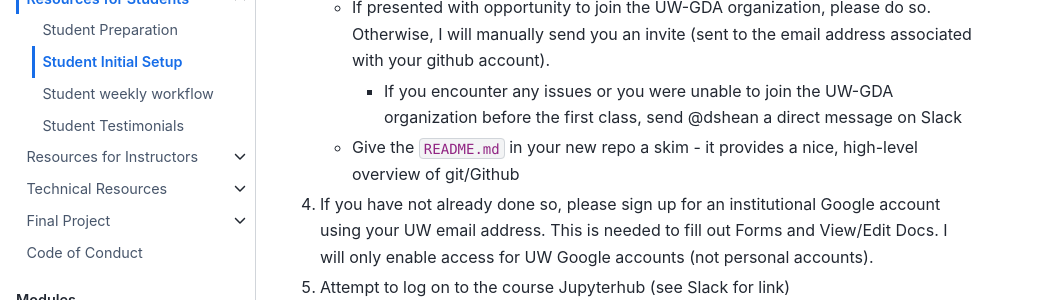
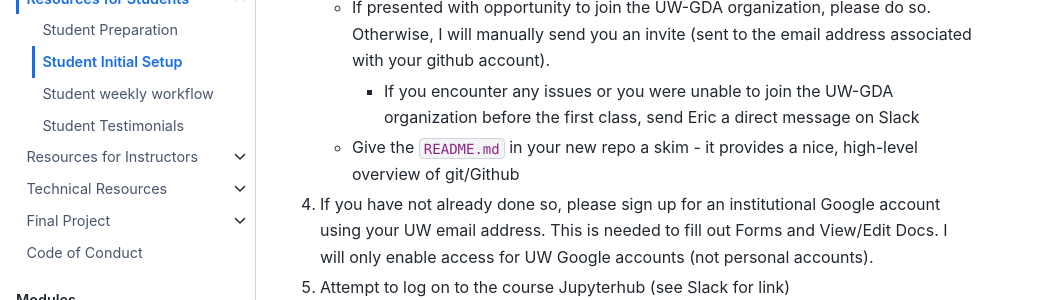
Before and after one commit to UW-GDA/jupyterbook, a Jupyter Book: the page built from book/resources/students/student_initial_setup.md, in a window 1280 px wide and 900 px high, scrolled down 722 px. Shown: the part 179-479 px from the top of the window, without its empty margins (0-1044 px from the left). Built offline with Jupyter Book 1.0.4 settings and Sphinx 7.4.7 and the Sphinx Book theme 1.1.4, drawn with Linux system fonts in a browser that asks for light colours; pages that are not in the unit, such as notebooks, are missing from menus.

Commit message:
Update student_initial_setup.md

```diff
--- a/book/resources/students/student_initial_setup.md
+++ b/book/resources/students/student_initial_setup.md
@@ -13,7 +13,7 @@
     * This will create a new repo with your username appended (`github-starter-course-username`)
     * If prompted to find your name on the course roster, you can skip - in past years, I manually added everyone, but we will use this starter course assignment to get you set up, and your github username will be your primary identifier, not your full name.
     * If presented with opportunity to join the UW-GDA organization, please do so. Otherwise, I will manually send you an invite (sent to the email address associated with your github account).
-      * If you encounter any issues or you were unable to join the UW-GDA organization before the first class, send @dshean a direct message on Slack
+      * If you encounter any issues or you were unable to join the UW-GDA organization before the first class, send Eric a direct message on Slack
     * Give the `README.md` in your new repo a skim - it provides a nice, high-level overview of git/Github
 1. If you have not already done so, please sign up for an institutional Google account using your UW email address. This is needed to fill out Forms and View/Edit Docs. I will only enable access for UW Google accounts (not personal accounts).
 1. Attempt to log on to the course Jupyterhub (see Slack for link)
```
